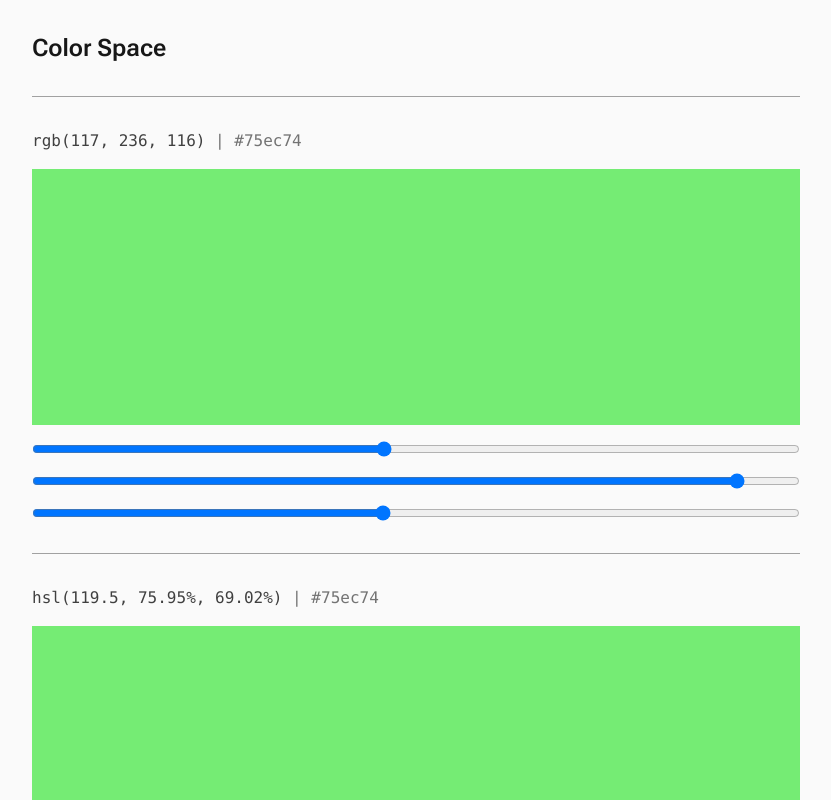
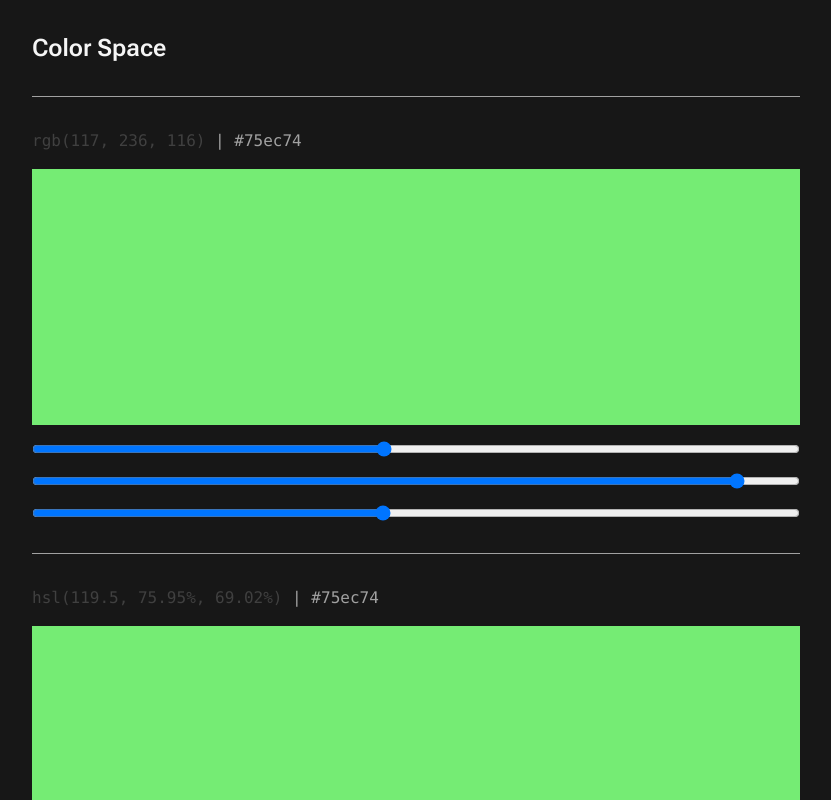
Before and after one commit to r-sp/priest, a Next.js app: page /playground in a window 1280 px wide. Shown: the top 800 px of the page, without its empty margins (224-1055 px from the left). Built offline with nearby package versions, Linux system fonts and the light colour scheme.

Commit message:
add playground page with hidden dark mode

```diff
--- a/src/app/playground/page.tsx
+++ b/src/app/playground/page.tsx
@@ -1,28 +1,10 @@
 import { type Metadata } from "next";
-
-import InputRgb from "~/components/color/input-rgb";
-import InputHsl from "~/components/color/input-hsl";
-import InputLab from "~/components/color/input-lab";
-import InputOklab from "~/components/color/input-oklab";
-import InputLch from "~/components/color/input-lch";
-import InputOklch from "~/components/color/input-oklch";
+import Playground from "~/components/ui/playground";
 
 export const metadata: Metadata = {
   title: "Playground",
 };
 
 export default function PlaygroundPage() {
-  return (
-    <article className="grid gap-8 px-4 py-8">
-      <header className="mx-auto w-full max-w-3xl">
-        <h1 className="text-2xl font-semibold text-neutral-900">Color Space</h1>
-      </header>
-      <InputRgb />
-      <InputHsl />
-      <InputLab />
-      <InputOklab />
-      <InputLch />
-      <InputOklch />
-    </article>
-  );
+  return <Playground />;
 }
--- /dev/null
+++ b/src/components/ui/playground.tsx
@@ -0,0 +1,48 @@
+"use client";
+
+import { useState, useEffect } from "react";
+import Link from "next/link";
+import InputRgb from "../color/input-rgb";
+import InputHsl from "../color/input-hsl";
+import InputLab from "../color/input-lab";
+import InputOklab from "../color/input-oklab";
+import InputLch from "../color/input-lch";
+import InputOklch from "../color/input-oklch";
+
+export default function Playground() {
+  const [themeDark, setThemeDark] = useState<boolean>(true);
+
+  useEffect(() => {
+    const html = document.documentElement;
+    if (themeDark) {
+      html.classList.add("dark");
+    } else {
+      html.classList.remove("dark");
+    }
+  });
+
+  return (
+    <article className="grid gap-8 px-4 py-8">
+      <header className="mx-auto w-full max-w-3xl">
+        <h1 className="inline-block text-2xl font-semibold text-neutral-900 dark:text-neutral-100">
+          <Link
+            href="/"
+            className="text-inherit"
+            onContextMenu={(e) => {
+              e.preventDefault();
+              setThemeDark(!themeDark);
+            }}
+          >
+            Color Space
+          </Link>
+        </h1>
+      </header>
+      <InputRgb />
+      <InputHsl />
+      <InputLab />
+      <InputOklab />
+      <InputLch />
+      <InputOklch />
+    </article>
+  );
+}
```
